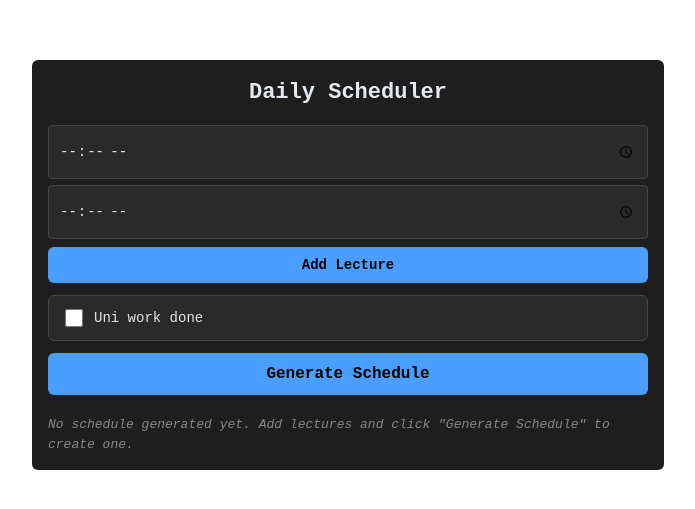
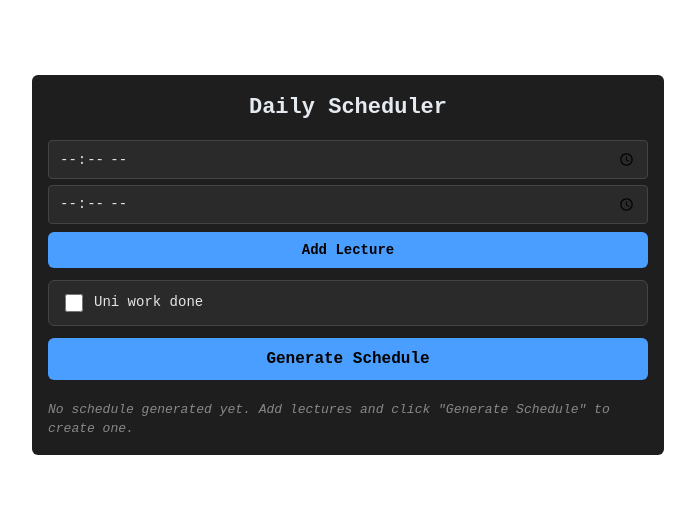
Before and after one commit to kebabzter/scheduler-web, a React (Vite) app: page / in a window 1280 px wide. Shown: the part 135-644 px from the top of the page, without its empty margins (292-987 px from the left). Built offline with nearby package versions, Linux system fonts and the light colour scheme.

Commit message:
Styling update

```diff
--- a/src/Scheduler/components/LectureManager.jsx
+++ b/src/Scheduler/components/LectureManager.jsx
@@ -44,7 +44,9 @@ const LectureManager = ({ lectures, onLecturesChange }) => {
               border: '1px solid #444',
               background: '#2a2a2a',
               color: '#e5e5e5',
-              minHeight: '36px'
+              minHeight: '36px',
+              width: '100%',
+              boxSizing: 'border-box'
             }}
           />
           <input
@@ -58,7 +60,9 @@ const LectureManager = ({ lectures, onLecturesChange }) => {
               border: '1px solid #444',
               background: '#2a2a2a',
               color: '#e5e5e5',
-              minHeight: '36px'
+              minHeight: '36px',
+              width: '100%',
+              boxSizing: 'border-box'
             }}
           />
         </div>
```
